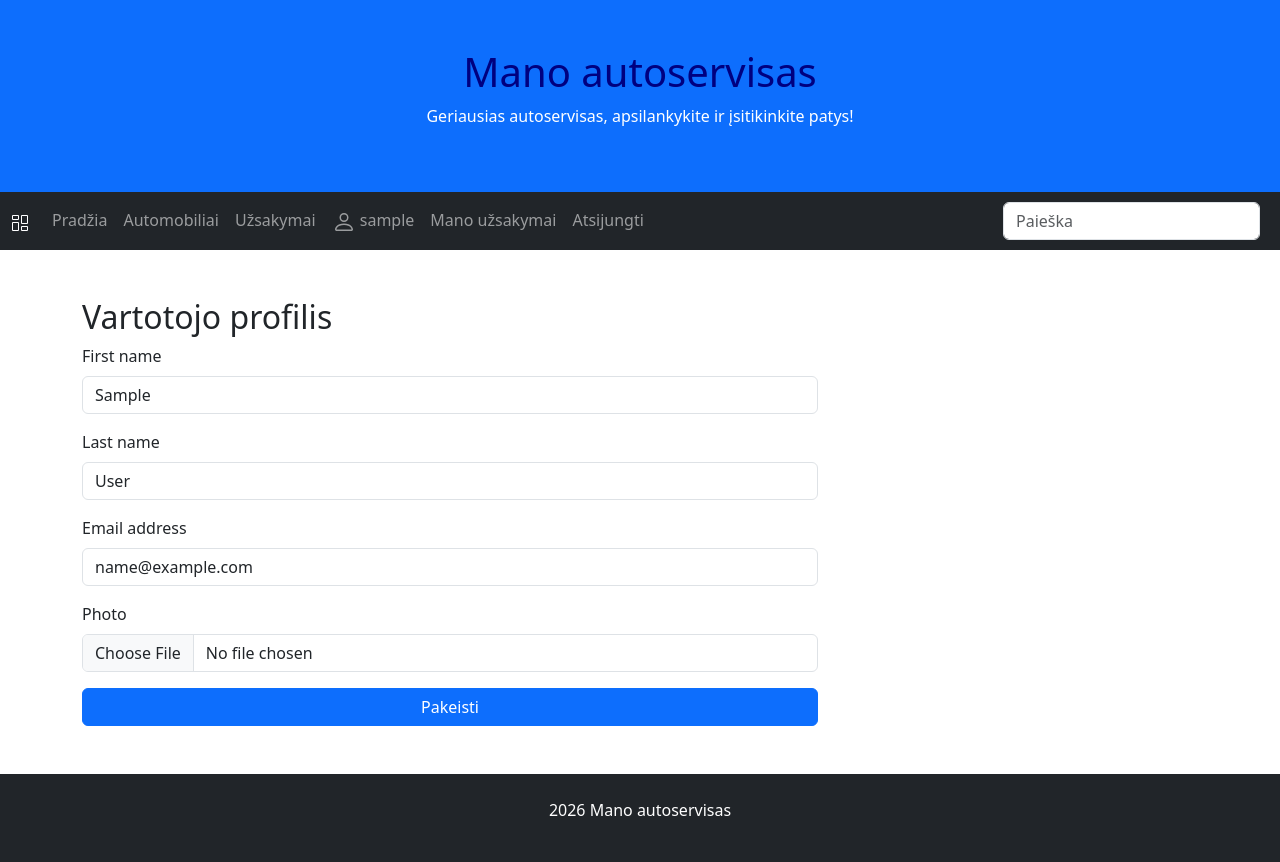
After one commit to JovitaBeliak/Django_autoservisas, a Django app: page /profile/ in a window 1280 px wide. The commit adds this page. Run offline with Django 5.2, Linux system fonts and the light colour scheme; the visitor is signed in with stand-in values (Sample User, id 1); some libraries are stand-ins or nearby versions.

Commit message:
10 pamoka: sukurtas custom useris, galimybe redaguoti profilio info, ideti foto, sumazinti foto

```diff
--- a/mysite/autoservice/models.py
+++ b/mysite/autoservice/models.py
@@ -2,6 +2,24 @@ from django.db import models
 from django.contrib.auth.models import User
 from django.utils import timezone
 from tinymce.models import HTMLField
+from django.contrib.auth.models import AbstractUser
+from PIL import Image
+
+class CustomUser(AbstractUser):
+    photo = models.ImageField(upload_to='profile_pics', null=True, blank=True)
+
+    def save(self, *args, **kwargs):
+        super().save(*args, **kwargs)
+        if self.photo:
+            img = Image.open(self.photo.path)
+            min_side = min(img.width, img.height)
+            left = (img.width - min_side) // 2
+            top = (img.height - min_side) // 2
+            right = left + min_side
+            bottom = top + min_side
+            img = img.crop((left, top, right, bottom))
+            img = img.resize((300, 300), Image.LANCZOS)
+            img.save(self.photo.path)
 
 
 # Create your models here.
@@ -31,7 +49,7 @@ class Car(models.Model):
         verbose_name_plural = "Automobiliai"
 
     def __str__(self):
-        return (f"{self.make} {self.model}")
+        return f"{self.make} {self.model}"
 
 class Order(models.Model):
     date = models.DateTimeField(auto_now_add=True)
@@ -47,7 +65,7 @@ class Order(models.Model):
     )
     status = models.CharField(choices=STATUS, default='p')
     due_date = models.DateField(null=True, blank=True)
-    client = models.ForeignKey(to=User, verbose_name="Client", on_delete=models.SET_NULL, null=True, blank=True)
+    client = models.ForeignKey(to='autoservice.CustomUser', verbose_name="Client", on_delete=models.SET_NULL, null=True, blank=True)
 
     def is_overdue(self):
         return self.due_date and timezone.now().date() > self.due_date
@@ -86,7 +104,7 @@ class OrderReview(models.Model):
     order = models.ForeignKey(to="Order", on_delete=models.SET_NULL,
                               null=True, blank=True,
                               related_name="reviews")
-    reviewer= models.ForeignKey(to=User, on_delete=models.SET_NULL,
+    reviewer= models.ForeignKey(to='autoservice.CustomUser', on_delete=models.SET_NULL,
                                 null=True, blank=True)
     date_created = models.DateTimeField(auto_now_add=True)
     content = models.TextField()
--- a/mysite/autoservice/templates/base.html
+++ b/mysite/autoservice/templates/base.html
@@ -39,7 +39,7 @@
                     <a class="nav-link" href="{% url 'orders' %}">Užsakymai</a>
                 </li>
                 {% if user.is_authenticated %}
-                <li class="nav-item"><a class="nav-link" href="#">
+                <li class="nav-item"><a class="nav-link" href="{% url 'profile' %}">
                     <svg class="bi bi-person" width="1.5em" height="1.5em" viewBox="0 0 16 16" fill="currentColor"
                          xmlns="http://www.w3.org/2000/svg">
                         <path fill-rule="evenodd"
--- a/mysite/autoservice/templates/order.html
+++ b/mysite/autoservice/templates/order.html
@@ -42,6 +42,9 @@
 </form>
 {% endif %}
 {% for review in order.reviews.all %}
+{% if review.reviewer.photo %}
+    <img src="{{ review.reviewer.photo.url }}" class="rounded-circle" style="width: 30px">
+    {% endif %}
 <p><strong>{{ review.reviewer }}</strong>, <em>{{ review.date_created }}</em></p>
 <p>{{ review.content }}</p>
 <hr>
--- /dev/null
+++ b/mysite/autoservice/templates/profile.html
@@ -0,0 +1,16 @@
+{% extends "base.html" %}
+
+{% block title %}Mano profilis{% endblock %}
+
+{% block content %}
+{% if user.photo %}
+<img src="{{ user.photo.url }}" class="rounded-circle">
+{% endif %}
+<h2>Vartotojo profilis</h2>
+<form method="post" enctype="multipart/form-data">
+    {% csrf_token %}
+    {% load crispy_forms_tags %}
+    {{ form | crispy }}
+    <button type="submit" class="btn btn-primary w-100">Pakeisti</button>
+</form>
+{% endblock %}
--- a/mysite/autoservice/urls.py
+++ b/mysite/autoservice/urls.py
@@ -11,4 +11,5 @@ urlpatterns = [
     path('search/', views.search, name='search'),
     path('myorders/', views.MyOrdersListView.as_view(), name="myorders"),
     path('signup/', views.SignUpView.as_view(), name='signup'),
+    path('profile/', views.ProfileUpdateView.as_view(), name='profile'),
 ]
--- a/mysite/autoservice/views.py
+++ b/mysite/autoservice/views.py
@@ -1,13 +1,13 @@
 from django.shortcuts import render, reverse
 from django.views.generic.edit import FormMixin
-from .forms import OrderReviewForm
-from .models import Service, Order, Car
+from .models import Service, Order, Car, CustomUser
 from django.views import generic
 from django.core.paginator import Paginator
 from django.db.models import Q
 from django.contrib.auth.mixins import LoginRequiredMixin
 from django.contrib.auth.forms import UserCreationForm
 from django.urls import reverse_lazy
+from .forms import OrderReviewForm, CustomUserCreateForm
 
 
 
@@ -92,6 +92,16 @@ class MyOrdersListView(LoginRequiredMixin, generic.ListView):
         return Order.objects.filter(client=self.request.user)
 
 class SignUpView(generic.CreateView):
-    form_class = UserCreationForm
+    form_class = CustomUserCreateForm
     template_name = 'signup.html'
     success_url = reverse_lazy('login')
+
+
+class ProfileUpdateView(LoginRequiredMixin, generic.UpdateView):
+    model = CustomUser
+    template_name = 'profile.html'
+    success_url = reverse_lazy('profile')
+    fields = ['first_name', 'last_name', 'email', 'photo']
+
+    def get_object(self, queryset=None):
+        return self.request.user
--- a/mysite/mysite/settings.py
+++ b/mysite/mysite/settings.py
@@ -167,3 +167,5 @@ TINYMCE_DEFAULT_CONFIG = {
     'menubar': True,
     'statusbar': True,
     }
+
+AUTH_USER_MODEL = 'autoservice.CustomUser'
```
Also changed, not shown: mysite/autoservice/admin.py (+7 -2 lines), mysite/autoservice/forms.py (+13 -1 lines), mysite/autoservice/migrations/0001_initial.py (deleted), mysite/autoservice/migrations/0002_car_order_order_line.py (deleted), mysite/autoservice/migrations/0003_alter_car_model_alter_car_vin_code.py (deleted), mysite/autoservice/migrations/0004_rename_car_id_order_car_alter_order_date_and_more.py (deleted), mysite/autoservice/migrations/0005_alter_car_options_alter_order_options_and_more.py (deleted), mysite/autoservice/migrations/0006_alter_orderline_options_order_status_and_more.py (deleted).
